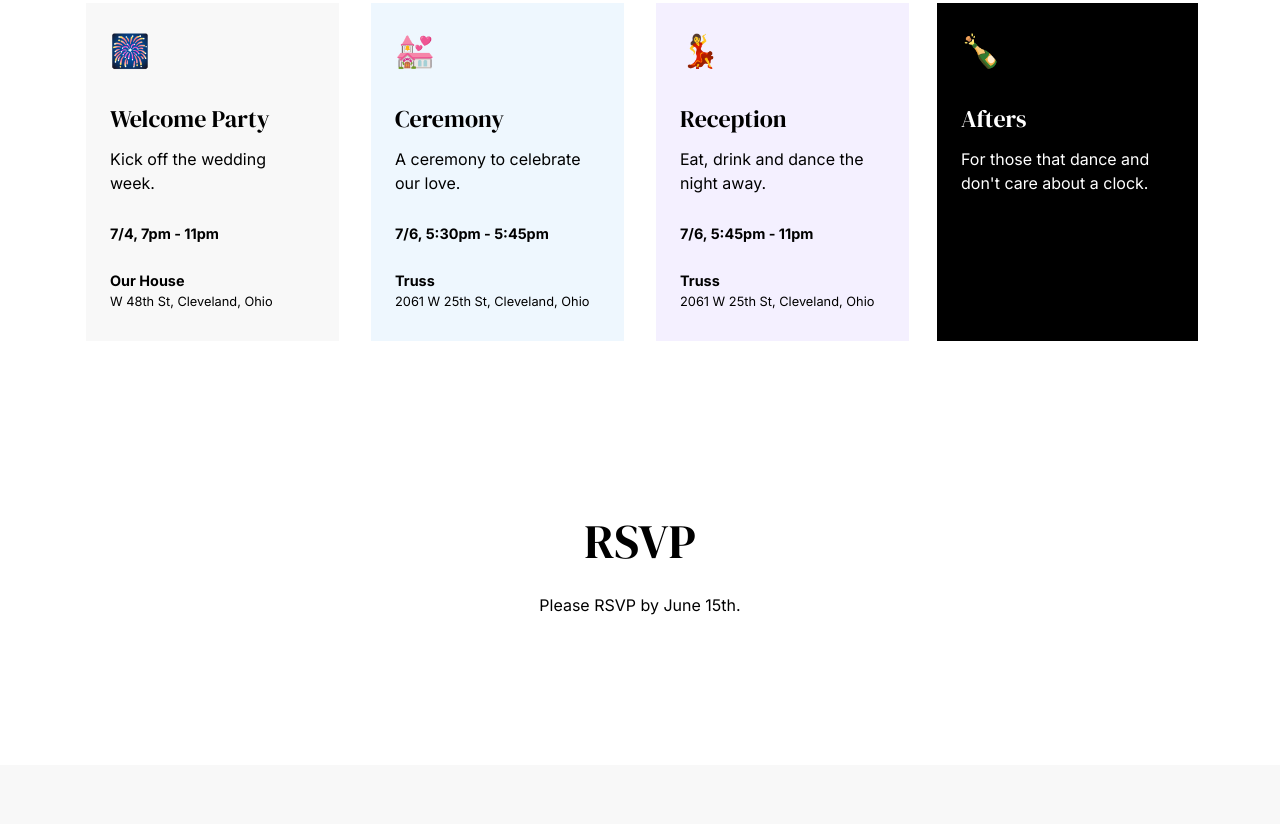
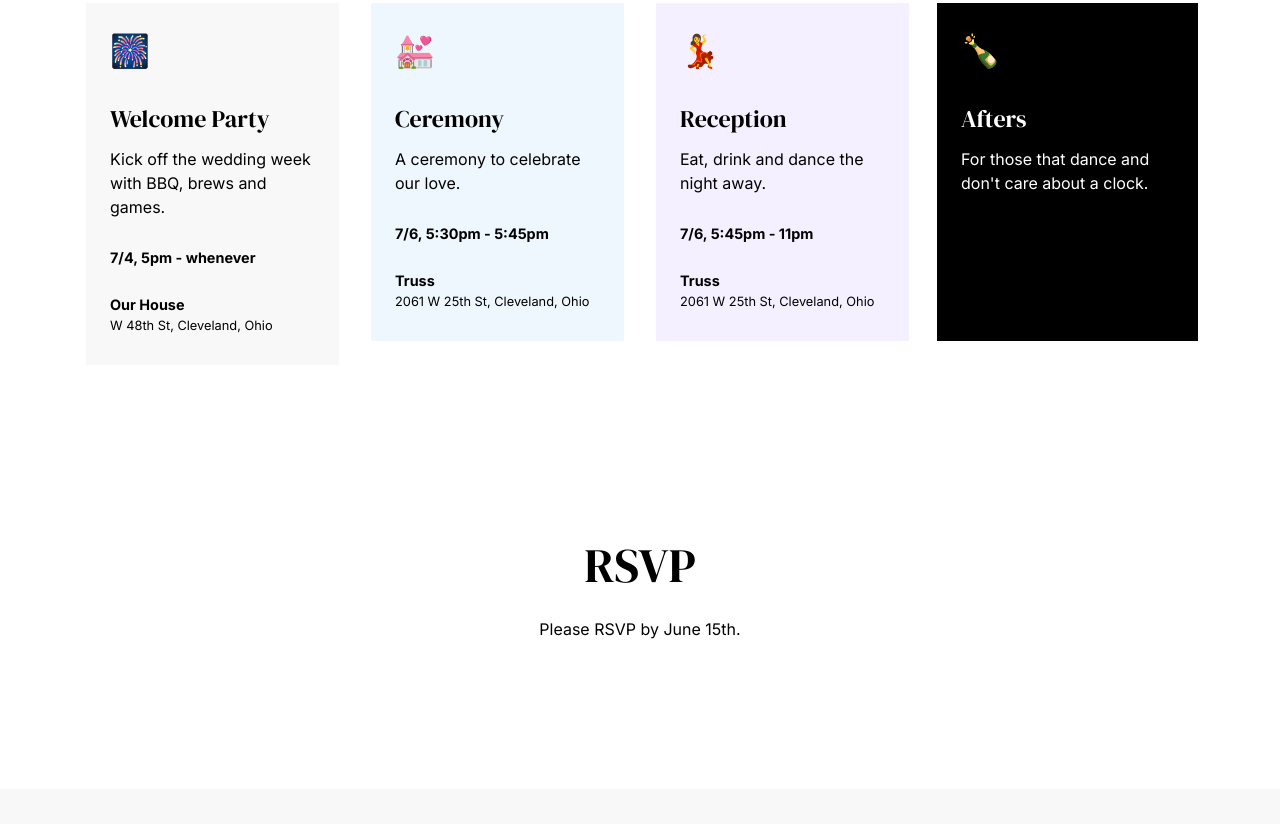
Before and after one commit to josephvtesta/mandy-joey, a plain HTML site: page index.html in a window 1280 px wide. Shown: the part 2236-3060 px from the top of the page. Drawn offline with nearby package versions, Linux system fonts and the light colour scheme; a script that the page names is missing.

Commit message:
updated time

```diff
--- a/index.html
+++ b/index.html
@@ -102,8 +102,8 @@
             <div class="bg-light p-6">
               <span style="font-size: 2rem;">🎆</span>
               <h4 class="mt-8 font-heading">Welcome Party</h4>
-              <p class="mt-4 lh-md">Kick off the wedding week.</p>
-              <h6 class="mt-8 font-heading" style="font-family: var(--bs-body-font-family); font-size: .9rem; font-weight: bold;">7/4, 7pm - 11pm</h6>
+              <p class="mt-4 lh-md">Kick off the wedding week with BBQ, brews and games.</p>
+              <h6 class="mt-8 font-heading" style="font-family: var(--bs-body-font-family); font-size: .9rem; font-weight: bold;">7/4, 5pm - whenever</h6>
               <h6 class="mt-8 font-heading" style="font-family: var(--bs-body-font-family); font-size: .9rem; font-weight: bold;">Our House</h6>
               <h6 class="mt-2 font-heading" style="font-family: var(--bs-body-font-family); font-size: .8rem;">W 48th St, Cleveland, Ohio</h6>
             </div>
```
